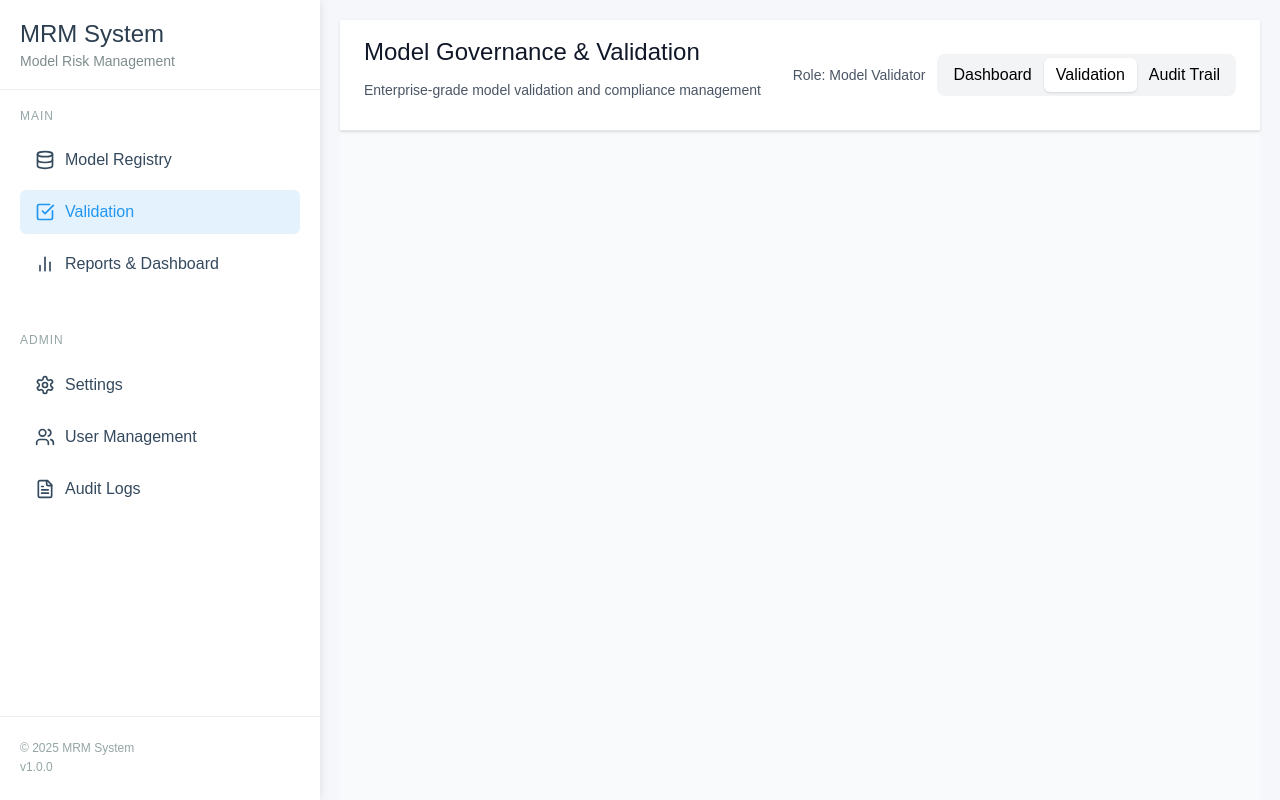
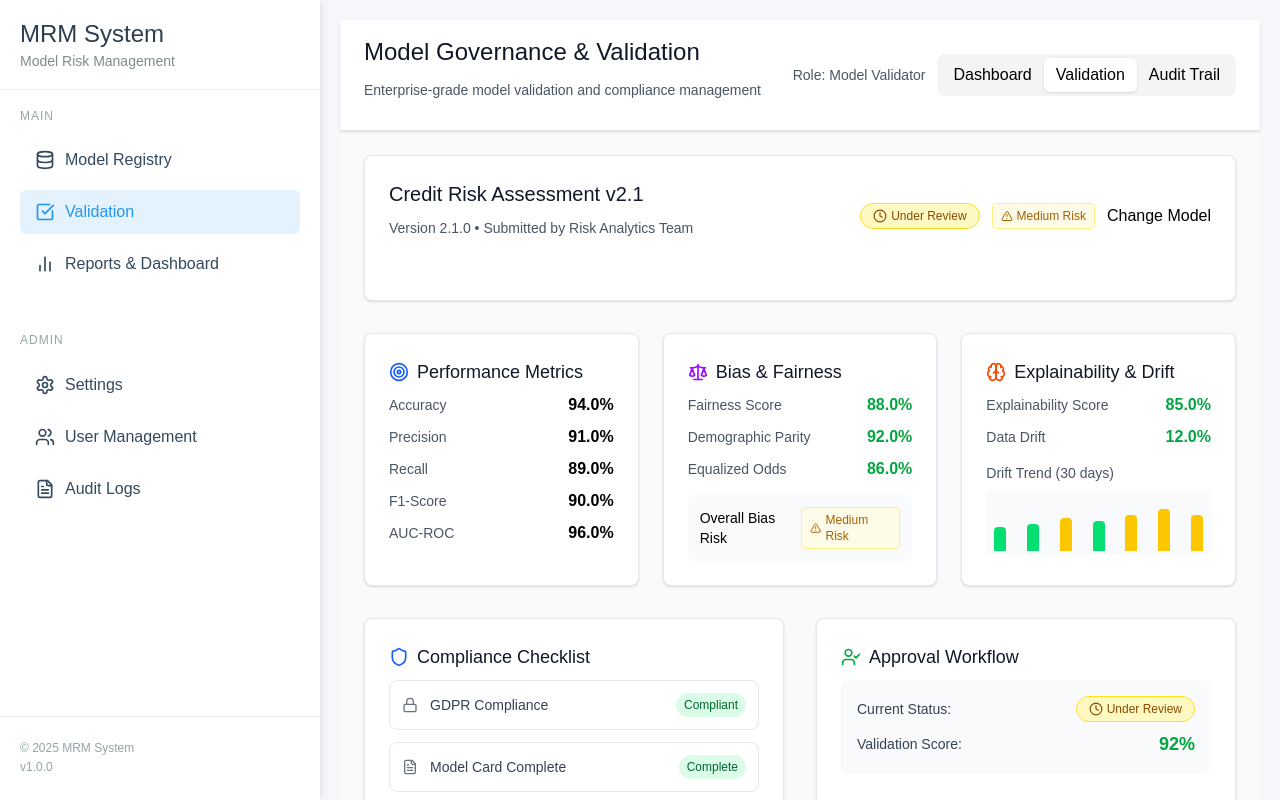
Before and after one commit to archit-srivastava-d2k/MRM, a React (Vite) app: page /validation in a window 1280 px wide. Both pictures are taken after a click on the button "Validation". Built offline with nearby package versions, Linux system fonts and the light colour scheme.

Commit message:
fix validation

```diff
--- a/src/pages/ModelValidation.jsx
+++ b/src/pages/ModelValidation.jsx
@@ -73,7 +73,7 @@ const mockModels = [
       { action: 'Submitted', user: 'John Doe', date: '2024-01-15T10:30:00Z', comment: 'Initial submission' },
       { action: 'Under Review', user: 'Sarah Wilson', date: '2024-01-16T09:15:00Z', comment: 'Started validation process' }
     ],
-    testDataset: null // Added to store testing dataset info
+    testDataset: null
   },
   {
     id: 'mdl-002',
@@ -154,6 +154,13 @@ const ModelValidation = () => {
   const [showSubmissionModal, setShowSubmissionModal] = useState(false);
   const [showValidationDetails, setShowValidationDetails] = useState(false);
   const [userRole, setUserRole] = useState('Model Validator');
+
+  // Automatically select the first model when switching to Validation tab
+  useEffect(() => {
+    if (activeTab === 'validation' && !selectedModel && models.length > 0) {
+      setSelectedModel(models[0]);
+    }
+  }, [activeTab, models, selectedModel]);
 
   const getStatusBadge = (status) => {
     const statusStyles = {
@@ -473,10 +480,12 @@ const ModelValidation = () => {
               <div key={index} className="flex items-start space-x-3 pb-3 border-b border-gray-100 last:border-b-0">
                 <div className={`p-1 rounded-full ${
                   entry.action === 'Approved' ? 'bg-green-100' :
-                  entry.action === 'Rejected' ? 'bg-red-100' : 'bg-blue-100'
+                  entry.action === 'Rejected' ? 'bg-red-100' :
+                  entry.action === 'Test Dataset Uploaded' ? 'bg-purple-100' : 'bg-blue-100'
                 }`}>
                   {entry.action === 'Approved' ? <CheckCircle size={12} className="text-green-600" /> :
                    entry.action === 'Rejected' ? <XCircle size={12} className="text-red-600" /> :
+                   entry.action === 'Test Dataset Uploaded' ? <Upload size={12} className="text-purple-600" /> :
                    <Clock size={12} className="text-blue-600" />}
                 </div>
                 <div className="flex-1 min-w-0">
@@ -517,7 +526,14 @@ const ModelValidation = () => {
         validationScore: null,
         metrics: null,
         riskLevel: 'Unknown',
-        testDataset: null
+        testDataset: null,
+        biasChecks: { fairness: 0, demographic: 0, equalized: 0 },
+        explainability: 0,
+        driftScore: 0,
+        compliance: { gdpr: 'Pending', modelCard: 'Incomplete', dataLineage: 'Missing' },
+        approvalHistory: [
+          { action: 'Submitted', user: 'Current User', date: new Date().toISOString(), comment: 'Initial submission' }
+        ]
       };
 
       setModels(prev => [newModel, ...prev]);
@@ -647,6 +663,67 @@ const ModelValidation = () => {
     );
   };
 
+  const ValidationView = () => {
+    return (
+      <div className="space-y-8">
+        {!selectedModel ? (
+          <div className="bg-white p-6 rounded-lg shadow-sm border border-gray-200">
+            <h2 className="text-lg font-semibold text-gray-900 mb-4">Select a Model for Validation</h2>
+            <div className="grid grid-cols-1 md:grid-cols-2 lg:grid-cols-3 gap-4">
+              {models.map((model) => (
+                <div
+                  key={model.id}
+                  className="p-4 border border-gray-200 rounded-lg hover:bg-gray-50 cursor-pointer"
+                  onClick={() => setSelectedModel(model)}
+                >
+                  <div className="flex items-center justify-between">
+                    <div>
+                      <h3 className="text-sm font-medium text-gray-900">{model.name}</h3>
+                      <p className="text-xs text-gray-600">Version {model.version}</p>
+                      <p className="text-xs text-gray-500">Submitted by {model.owner}</p>
+                    </div>
+                    <div className="flex items-center space-x-2">
+                      {getStatusBadge(model.status)}
+                      {getRiskBadge(model.riskLevel)}
+                    </div>
+                  </div>
+                </div>
+              ))}
+            </div>
+          </div>
+        ) : (
+          <div className="space-y-8">
+            <div className="bg-white p-6 rounded-lg shadow-sm border border-gray-200">
+              <div className="flex items-center justify-between mb-6">
+                <div>
+                  <h2 className="text-xl font-semibold text-gray-900">{selectedModel.name}</h2>
+                  <p className="text-sm text-gray-600">Version {selectedModel.version} • Submitted by {selectedModel.owner}</p>
+                </div>
+                <div className="flex items-center space-x-3">
+                  {getStatusBadge(selectedModel.status)}
+                  {getRiskBadge(selectedModel.riskLevel)}
+                  <button
+                    onClick={() => setSelectedModel(null)}
+                    className="text-gray-600 hover:text-gray-900"
+                  >
+                    Change Model
+                  </button>
+                </div>
+              </div>
+            </div>
+
+            <ValidationMetrics model={selectedModel} />
+
+            <div className="grid grid-cols-1 lg:grid-cols-2 gap-8">
+              <ComplianceChecklist model={selectedModel} />
+              <ApprovalWorkflow model={selectedModel} />
+            </div>
+          </div>
+        )}
+      </div>
+    );
+  };
+
   const DashboardView = () => {
     const totalModels = models.length;
     const approvedModels = models.filter(m => m.status === 'Approved').length;
@@ -657,14 +734,12 @@ const ModelValidation = () => {
       const file = event.target.files[0];
       if (!file) return;
 
-      // Basic file validation
       const validTypes = ['text/csv', 'application/json', 'application/x-parquet'];
       if (!validTypes.includes(file.type)) {
         alert('Please upload a valid dataset file (CSV, JSON, or Parquet).');
         return;
       }
 
-      // Mock dataset processing
       const updatedModels = models.map(m => {
         if (m.id === modelId) {
           return {
@@ -846,7 +921,7 @@ const ModelValidation = () => {
                           <button
                             onClick={() => {
                               setSelectedModel(model);
-                              setShowValidationDetails(true);
+                              setActiveTab('validation'); // Switch to validation tab
                             }}
                             className="text-blue-600 hover:text-blue-900"
                           >
@@ -927,29 +1002,7 @@ const ModelValidation = () => {
       <div className="p-6">
         {activeTab === 'dashboard' && <DashboardView />}
 
-        {activeTab === 'validation' && selectedModel && (
-          <div className="space-y-8">
-            <div className="bg-white p-6 rounded-lg shadow-sm border border-gray-200">
-              <div className="flex items-center justify-between mb-6">
-                <div>
-                  <h2 className="text-xl font-semibold text-gray-900">{selectedModel.name}</h2>
-                  <p className="text-sm text-gray-600">Version {selectedModel.version} • Submitted by {selectedModel.owner}</p>
-                </div>
-                <div className="flex items-center space-x-3">
-                  {getStatusBadge(selectedModel.status)}
-                  {getRiskBadge(selectedModel.riskLevel)}
-                </div>
-              </div>
-            </div>
-
-            <ValidationMetrics model={selectedModel} />
-
-            <div className="grid grid-cols-1 lg:grid-cols-2 gap-8">
-              <ComplianceChecklist model={selectedModel} />
-              <ApprovalWorkflow model={selectedModel} />
-            </div>
-          </div>
-        )}
+        {activeTab === 'validation' && <ValidationView />}
 
         {activeTab === 'audit' && (
           <div className="bg-white rounded-lg shadow-sm border border-gray-200">
```
